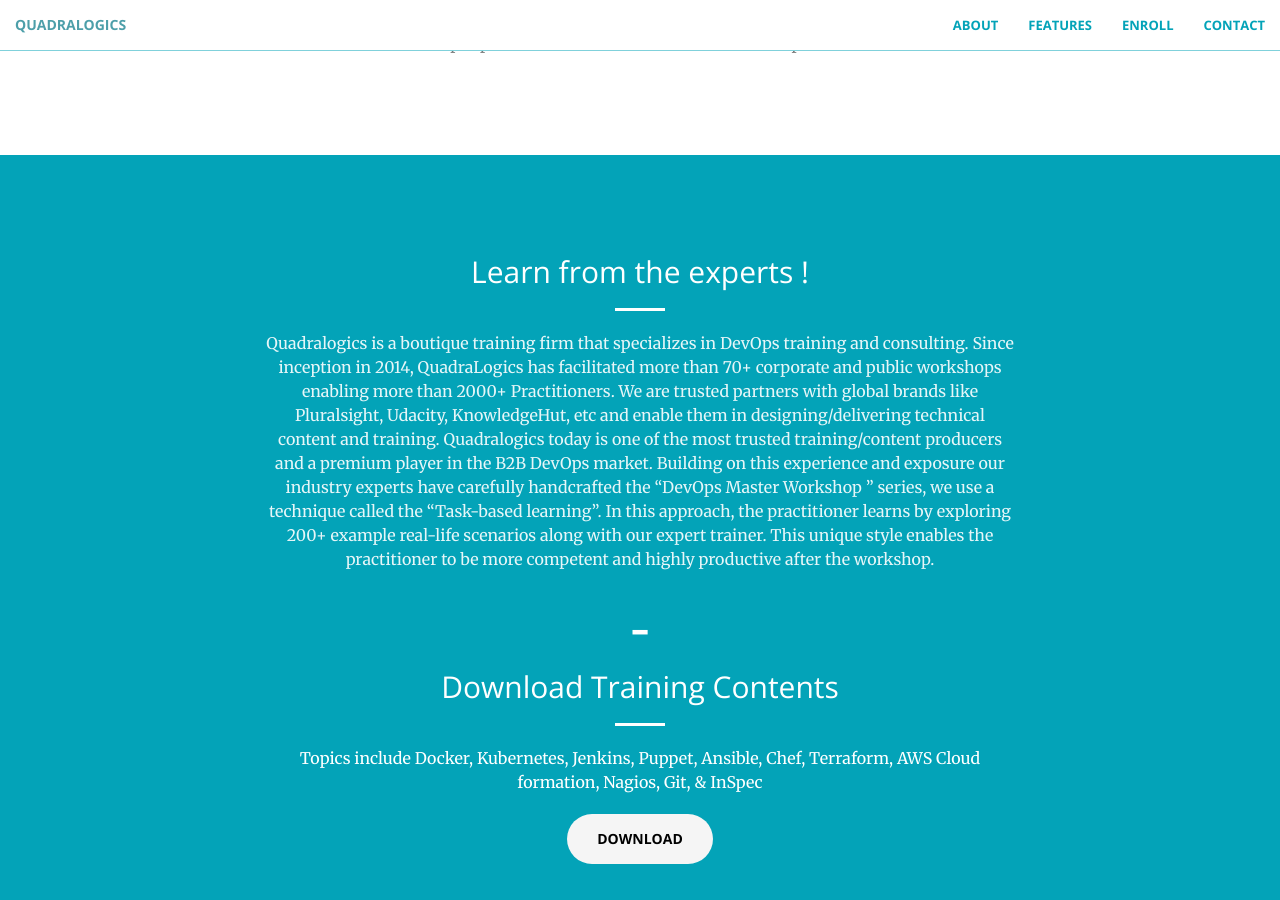
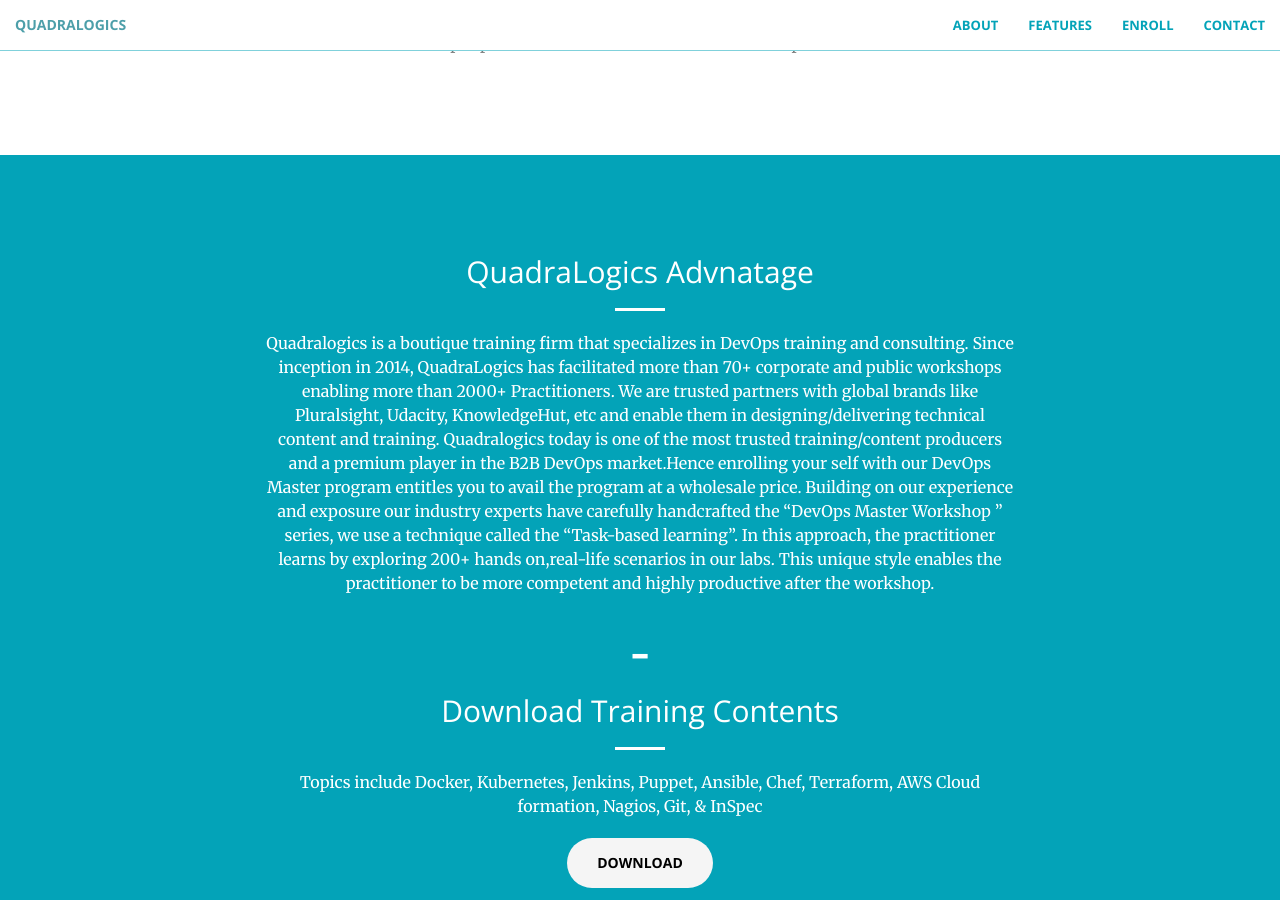
Before and after one commit to devopsmasterclass/devopsmasterclass.github.io, a Jekyll site: the page built from index.html, in a window 1280 px wide and 900 px high, scrolled down 1297 px. Built offline with Jekyll 4.4.1, drawn with Linux system fonts in a browser that asks for light colours; some of the changed text lies outside the part shown.

Commit message:
layout issue

```diff
--- a/_config.yml
+++ b/_config.yml
@@ -13,8 +13,8 @@ HeadCTA: Enroll Now
 HeadCTALink:
 
 #Call to action
-USPH: Learn from the experts !
-USP: Quadralogics is a boutique training firm that specializes in DevOps training and consulting. Since inception in 2014, QuadraLogics has facilitated more than 70+ corporate and public workshops enabling more than 2000+ Practitioners. We are trusted partners with global brands like Pluralsight, Udacity, KnowledgeHut, etc and enable them in designing/delivering technical content and training. Quadralogics today is one of the most trusted training/content producers and a premium player in the B2B DevOps market. Building on this experience and exposure our industry experts have carefully handcrafted the “DevOps Master Workshop ” series, we use a technique called the “Task-based learning”. In this approach, the practitioner learns by exploring 200+ example real-life scenarios along with our expert trainer. This unique style enables the practitioner to be more competent and highly productive after the workshop.
+USPH: QuadraLogics Advnatage
+USP: Quadralogics is a boutique training firm that specializes in DevOps training and consulting. Since inception in 2014, QuadraLogics has facilitated more than 70+ corporate and public workshops enabling more than 2000+ Practitioners. We are trusted partners with global brands like Pluralsight, Udacity, KnowledgeHut, etc and enable them in designing/delivering technical content and training. Quadralogics today is one of the most trusted training/content producers and a premium player in the B2B DevOps market.Hence enrolling your self with our DevOps Master program entitles you to avail the program at a wholesale price. Building on our experience and exposure our industry experts have carefully handcrafted the “DevOps Master Workshop ” series, we use a technique called the “Task-based learning”. In this approach, the practitioner learns by exploring 200+ hands on,real-life scenarios in our labs. This unique style enables the practitioner to be more competent and highly productive after the workshop.
 
 #services
 ServicesHeading: Key Features
@@ -38,7 +38,7 @@ clinetsH : Sample Cetificates
 #Ribbon
 RHead1: Buy your tickets
 RHead2:
-RHead3: 4.July2020 ,Workshop Timings- Sat & Sunday 8 pm to 11 pm IST | Doubt Clearances Session Mon 8 pm to 11 pm IST
+RHead3: 4.July2020Workshop Timings- Sat & Sunday 8 pm to 11 pm IST | Doubt Clearances Session Mon 8 pm to 11 pm IST
 RCTA:  Enroll Now!
 
 ph_number: +91-6362315334
--- a/_includes/certificate.html
+++ b/_includes/certificate.html
@@ -1,4 +1,4 @@
-<section class="no-padding" id="certificate">
+<section  id="certificate">
 
   <div class="container">
     <div class="row">
--- a/_includes/portfolio.html
+++ b/_includes/portfolio.html
@@ -1,13 +1,22 @@
-<section class="no-padding" id="portfolio1">
- <hr>
+<section  id="portfolio1">
+    <div class="container">
+        <div class="row">
+            <div class="col-lg-12 text-center">
+                <h2 class="section-heading">Learn from the Expert!</h2>
+                <hr class="primary">
+            </div>
+        </div>
+    </div>
     <div class="container">
         <div class="row">
             <div class="col-lg-6 col-md-6 col-xs-12 col-sm-12 text-center">
                 <div class="service-box1">
                     <h2 class="team-title">Help us help you </h2>
-                    <iframe width="560" height="315" src="https://www.youtube.com/embed/i2Vh6yUiZn4" frameborder="0"
-                        allow="accelerometer; autoplay; encrypted-media; gyroscope; picture-in-picture"
-                        allowfullscreen></iframe>
+                    <div class="embed-responsive embed-responsive-16by9">
+                        <iframe  width="560" height="315" src="https://www.youtube.com/embed/i2Vh6yUiZn4" frameborder="0"
+                            allow="accelerometer; autoplay; encrypted-media; gyroscope; picture-in-picture"
+                            allowfullscreen></iframe>
+                    </div>
                 </div>
             </div>
             <div class="col-lg-6 col-md-6 col-xs-12 col-sm-12 text-center">
--- a/_sass/_base.scss
+++ b/_sass/_base.scss
@@ -52,7 +52,7 @@ p {
 }
 
 .text-faded {
-    color: rgba(white, .9);
+    color: rgba(white, 1);
 }
 
 section {
@@ -292,13 +292,7 @@ header {
     }
 }
 
-.video-container {
-    position: relative;
-    padding-bottom: 56.25%;
-    padding-top: 35px;
-    height: 0;
 
-}
 
 .call-to-action {
     h2 {
```
